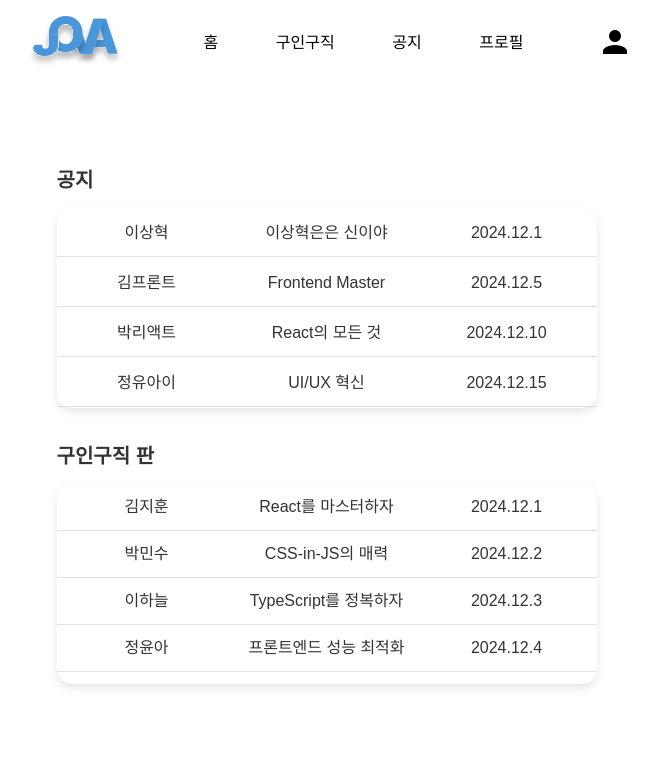
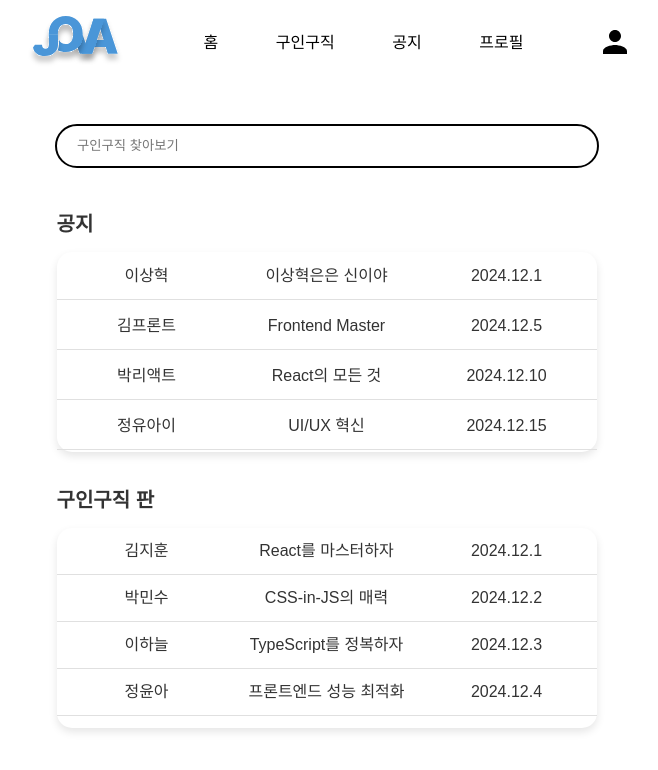
Before and after one commit to IdeaFestival-JOVA/JOVA-client-V0.5, a React (Vite) app: page / in a window 1280 px wide. Shown: the top 770 px of the page, without its empty margins (313-971 px from the left). Built offline with nearby package versions, Linux system fonts and the light colour scheme; a web font is replaced by a local one.

Commit message:
<FilterBar /> 추가가

```diff
--- a/src/page/Home/HomeBody.tsx
+++ b/src/page/Home/HomeBody.tsx
@@ -1,5 +1,6 @@
 import Wrapper from "./contentsWrapper/ContentsWrapper";
 import styled from "styled-components";
+import FilterBar from "./Filter";
 
 const Body = styled.div`
   width: 100%;
@@ -14,6 +15,7 @@ const Body = styled.div`
 function HomeBody() {
   return (
     <Body>
+      <FilterBar />
       <Wrapper />
     </Body>
   );
```
